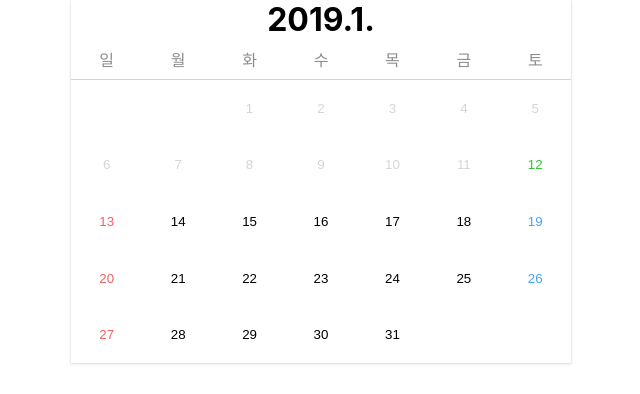
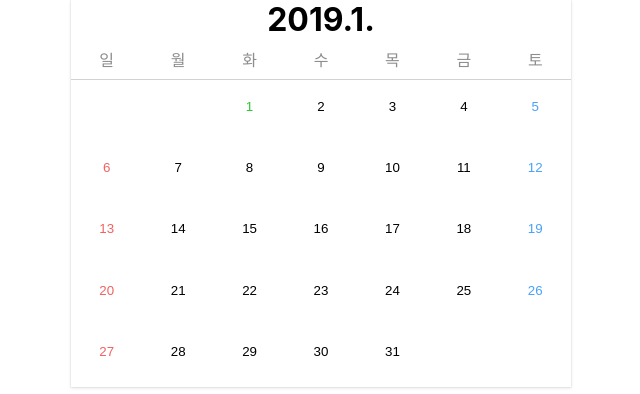
Before and after one commit to be-lgreen/react-DatePicker, a React (Create React App) app: page / in a window 1280 px wide. Shown: the top 394 px of the page, without its empty margins (319-959 px from the left). Built offline with nearby package versions, Linux system fonts and the light colour scheme.

Commit message:
Add shouldComponentUpdate() function, Change Day.js and Day.css

```diff
--- a/src/components/DatePicker.js
+++ b/src/components/DatePicker.js
@@ -20,6 +20,15 @@ class DatePicker extends Component{
         '', '', '', '', '', '', '', '', '', '',
         '', '', '', '', '', '', '', '', '', '',
         '', '', '', '', '']
+    }
+
+    shouldComponentUpdate(nextProps, nextState){
+        if((this.state.inputTextArray !== nextState.inputTextArray) ||
+         (this.state.selectedDateList !== nextState.selectedDateList) ||
+         (this.state.showPopup !== nextState.showPopup))
+            return true;
+        else
+            return false;
     }
 
     render(){
@@ -105,7 +114,7 @@ class DatePicker extends Component{
                 this.clickCount = 0;
                 handleDayClick(newDay);
             }.bind(this), 300);
-        }else if(this.clickCount == 2){
+        }else if(this.clickCount === 2){
             clearTimeout(this.singleClickTimer);
             this.clickCount = 0;
             handleDayDoubleClick(newDay);
--- a/src/components/Day.css
+++ b/src/components/Day.css
@@ -2,19 +2,20 @@
     display: block;
     flex: 1 0 0%;
     width: 100%;
-    padding: 0.8rem;
     outline: none;
     border: none;
 
     background: transparent;
 }
 
+
 .Day > button {
     display: block;
     flex: 1 0 0%;
     width: 100%;
     height: 100%;
-    padding: 0.8rem;
+    padding-top: 0.8em;
+
     outline: none;
     border: none;
 }
@@ -24,7 +25,8 @@
     flex: 1 0 0%;
     width: 100%;
     height: 100%;
-    padding: 0.8rem;
+    padding-top: 0.8em;
+
     outline: none;
     border: none;
 }
@@ -33,7 +35,6 @@
     display: block;
     flex: 1 0 0%;
     width: 100%;
-    padding: 0.8rem;
 
     background: rgb(0, 185, 175);
     color: white;
@@ -46,7 +47,6 @@
     display: block;
     flex: 1 0 0%;
     width: 100%;
-    padding: 0.8rem;
 
     background: rgb(73, 161, 251);
     color: white;
@@ -57,31 +57,37 @@
 
 .BetweenSelected{
     background: rgb(234, 249, 248);
+    cursor: default;
 }
 
 .Gray{
     background: transparent;
     color:  rgb(213, 213, 213);
+    cursor: default;
 }
 
 .Green{
     background: transparent;
     color:  rgb(44, 199, 50);
+    cursor: default;
 }
 
 .Black{
     background: transparent;
     color: black;
+    cursor: pointer;
 }
 
 .Red{
     background: transparent;
     color: rgb(242, 97, 98);
+    cursor: pointer;
 }
 
 .Blue{
     background: transparent;
     color: rgb(73, 161, 251);
+    cursor: pointer;
 }
 
 .ButtonLayout{
@@ -92,4 +98,5 @@
 
 .ButtonText{
     font-size: 0.7em;
+    min-height: 2em;
 }
--- a/src/components/Day.js
+++ b/src/components/Day.js
@@ -1,32 +1,30 @@
 import React, {Component} from "react";
 import "./Day.css"
 
-const Day = ({day, color, handleDayClicks, selected, selectedMid, selectedDateListLen, inputTextArray}) => {
+const Day = ({day, color, handleDayClicks, selected, selectedMid, selectedDateListLen, inputText, disable}) => {
     //buttons which disalbed="true"
     if(day === null){
         return <div className="EmptyStateDay"></div>
     }
 
-    if(color === "Gray"){
-        return <button className="Gray" disabled="true">{day.getDate()}</button>
-    }else if(color === "Green"){
-        return <button className="Green" disabled="true">{day.getDate()}</button>
-    }
-
-
     let className = ""
-    className = className + (selected ? "Selected" : color);
+    className = className + (selected >= 0 ? "Selected" : color);
     if(selectedDateListLen >= 3 && className === "Selected"){
         className = "Multi" + className;
     }
     if(selectedMid){
         className = "BetweenSelected";
     }
+    if(color === "Gray")
+        className = "Gray"
+    else if(color === "Green")
+        className = "Green"
+
     return(
-            <button className={className} onClick={handleDayClicks.bind(this,day)}>
+            <button className={className} onClick={handleDayClicks.bind(this,day)} disabled={disable}>
                 <div className="ButtonLayout">
-                    <text>{day.getDate()}</text>
-                    <text className="ButtonText">{inputTextArray[day.getDate()]}</text>
+                    <text className="ButtonDateText">{day.getDate()}</text>
+                    <text className="ButtonText">{inputText}</text>
                 </div>
            </button>
     );
--- a/src/components/DaysContainer.js
+++ b/src/components/DaysContainer.js
@@ -2,6 +2,7 @@ import React, {Component} from "react";
 import "./DaysContainer.css"
 import Day from "./Day"
 import "./Day.css"
+import { strict } from "assert";
 
 function getDaysOfMonth(thisYear, thisMonth){
     let currentDate = new Date(thisYear, thisMonth);
@@ -33,9 +34,9 @@ function getDaysOfMonth(thisYear, thisMonth){
 function isDateSelected(renderDate, selectedDateList){
     for(let i=0; i<selectedDateList.length; i++){
         if(renderDate === selectedDateList[i].getDate())
-            return true;
+            return i;
     }
-    return false;
+    return -1;
 }
 
 function isDateSelectedMid(renderDate, selectedDateList){
@@ -50,6 +51,7 @@ class DaysContainer extends Component{
         super(props);
         this.getDayMarkup = this.getDayMarkup.bind(this);
     }
+
     render(){
         const{ selectedDate } = this.props;
 
@@ -68,60 +70,59 @@ class DaysContainer extends Component{
 
 
         if(day !== null){
-            const currentDate = new Date(2019,0,12).getDate();
+            const currentDate = new Date().getDate();
             const renderDate = day.getDate();
             const dateSelected = isDateSelected(renderDate, selectedDateList);
             let dateSelectedMid = false;
+
             const selectedDateListLen = selectedDateList.length;
+            let inputText = inputTextArray[day.getDate()];
+            if(dateSelected === -1){
+                if(selectedDateList.length === 2){
+                    dateSelectedMid = isDateSelectedMid(renderDate, selectedDateList);
+                }
+            }else{
+                inputText = "선택" + String(dateSelected+1);
+            }
 
-            if(!dateSelected){
-                if(selectedDateList.length == 2){
-                    dateSelectedMid = isDateSelectedMid(renderDate, selectedDateList);
+            let color = "";
+            let disable = "";
+            if(renderDate < currentDate){
+                color = "Gray";
+                disable = true;
+            }else if(renderDate === currentDate){
+                color = "Green";
+                disable = true;
+            }else{
+                if(day.getDay() === 0){
+                    color = "Red"
+                    disable = false;
+                }
+                else if(day.getDay() === 6){
+                    color = "Blue";
+                    disable = false;
+                }else {
+                    color = "Black"
+                    disable = false;
                 }
             }
 
-            if(renderDate < currentDate)
-                return(<div className="Day"><Day day={day} color={"Gray"} inputTextArray={inputTextArray}/></div>)
-            else if(renderDate === currentDate)
-                return(<div className="Day"><Day day={day} color={"Green"} inputTextArray={inputTextArray}/></div>)
-            else{
-                if(day.getDay() === 0)
             return(<div className="Day">
             <Day
             day={day}
-                    color={"Red"}
+            color={color}
             selected={dateSelected}
             selectedMid={dateSelectedMid}
             selectedDateListLen={selectedDateListLen}
             handleDayClicks={handleDayClicks}
-                    inputTextArray={inputTextArray}
+            inputText={inputText}
+            disable={disable}
             /></div>)
-                else if(day.getDay() === 6)
-                    return(<div className="Day">
-                    <Day
-                    day={day}
-                    color={"Blue"}
-                    handleDayClicks={handleDayClicks}
-                    selected={dateSelected}
-                    selectedMid={dateSelectedMid}
-                    selectedDateListLen={selectedDateListLen}
-                    inputTextArray={inputTextArray}
-                    /></div>)
-                else
-                    return(<div className="Day">
-                    <Day
-                    day={day}
-                    color={"Black"}
-                    handleDayClicks={handleDayClicks}
-                    selected={dateSelected}
-                    selectedMid={dateSelectedMid}
-                    selectedDateListLen={selectedDateListLen}
-                    inputTextArray={inputTextArray}
-                    /></div>)
-            }
+
         }else{
             return(<div className="Day"><Day day={null}/></div>)
         }
+
     }
 }
 
--- a/src/components/Popup.js
+++ b/src/components/Popup.js
@@ -17,7 +17,6 @@ class Popup extends Component{
         const{ inputText} = this.state;
 
         e.preventDefault();
-        console.log("in handleTextSubmit 등록버튼 누른후");
         handleButtonText(inputText);
         this.setState({
             inputText : ''
```
Lines whose indentation alone changed are shown as unchanged.
